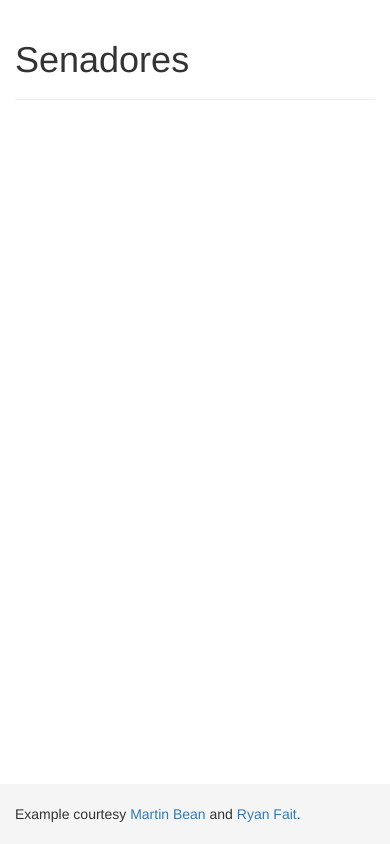
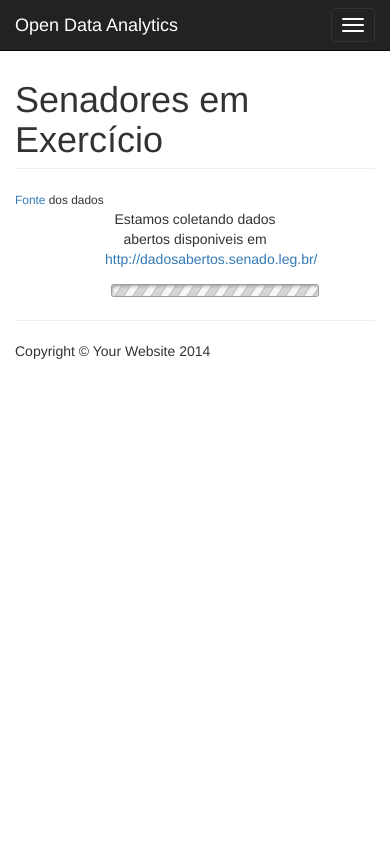
Before and after one commit to brunousml/OpenDataAnalysis, a Django app: template charts/templates/charts/senadores.html in a window 390 px wide; the page is wider, and only the part inside the window is pictured. Run offline with Django 3.2, Linux system fonts and the light colour scheme; the template is opened without the code that fills it, so the values that code supplies are empty; some libraries are stand-ins or nearby versions.

Commit message:
Adding PECs list

```diff
--- a/charts/static/charts/js/build/app.js
+++ b/charts/static/charts/js/build/app.js
@@ -1,4 +1,72 @@
-$(document).ready(function(){
+function renderPecs(){
+     $.get('http://www.senado.leg.br/rss/projetospecssenadores.xml', function(data){
+        var channel = data.find('channel');
+
+        var item = channel.find('item');
+        var title = item.find('title');
+
+        console.log(title);
+    }, 'xml');
+
+     $.ajax({
+        url: "http://www.senado.leg.br/rss/projetospecssenadores.xml",
+        type: "GET",
+        crossDomain: true,
+        dataType: "xml",
+        headers: {
+            "Access-Control-Allow-Origin": "*",
+        },
+        success: function (data) {
+            var channel = data.find('channel');
+        },
+        error: function (xhr, status) {
+            alert("error");
+        }
+    });
+}
+
+function renderMaterias(){
+    var limit = 0;
+    $.get('http://legis.senado.leg.br/dadosabertos/materia/legislaturaatual?tramitando=S', function(data){
+        var ListaMateriasLegislaturaAtual = $(data);
+        ListaMateriasLegislaturaAtual.each(function(){
+            var Materias = $(this).find('Materias');
+            Materias.each(function(){
+                var Materia = $(this).find('Materia');
+                $('#ajax-content').html('');
+
+                Materia.each(function(){
+                    limit++;
+                    if(limit > 50){
+                        return false;
+                    }
+                    var IdentificacaoMateria = $(this).find('IdentificacaoMateria');
+                    var UrlDetalheMateria = $(this).find('UrlDetalheMateria').text();
+
+                    var CodigoMateria = IdentificacaoMateria.find('CodigoMateria').text();
+                    var NumeroMateria = IdentificacaoMateria.find('NumeroMateria').text();
+
+                    $.get(UrlDetalheMateria, function(data){
+                        var Materia = $(data).find('Materia');//root
+                        var DadosBasicosMateria = Materia.find('DadosBasicosMateria');
+                        var IdentificacaoMateria = Materia.find('IdentificacaoMateria');
+
+                        var EmentaMateria = DadosBasicosMateria.find('EmentaMateria').text();
+
+                        var DescricaoSubtipoMateria = IdentificacaoMateria.find('DescricaoSubtipoMateria').text();
+//                        var AnoMateria = IdentificacaoMateria.find('AnoMateria').text();
+
+                        $('#ajax-content').append('<div><h2>'+ DescricaoSubtipoMateria +'</h2><p>'+ EmentaMateria +'</p></div>');
+                    });
+                });
+            });
+        });
+    }, 'xml');
+}
+
+
+function renderSenadores(){
+
     var table = '<div class="table-responsive"><table class="table">';
 
     $.get('http://legis.senado.leg.br/dadosabertos/senador/lista/atual ', function(data){
@@ -31,8 +99,12 @@ $(document).ready(function(){
         });
 
         table = table + '</table></div> ';
-        $('#senadores').html(table);
+        $('#ajax-content').html(table);
 
     }, 'xml');
+}
 
+$(document).ready(function(){
+//    renderSenadores();
+//    renderPecs();
 });
--- /dev/null
+++ b/charts/templates/charts/base.html
@@ -0,0 +1,120 @@
+<!DOCTYPE html>
+<html lang="en">
+
+<head>
+    {% load static %}
+    <meta charset="utf-8">
+    <meta http-equiv="X-UA-Compatible" content="IE=edge">
+    <meta name="viewport" content="width=device-width, initial-scale=1">
+    <meta name="description" content="">
+    <meta name="author" content="">
+
+    <title>Open Data Analysis</title>
+
+    <!-- Bootstrap Core CSS -->
+    <link href="{% static 'charts/css/bootstrap.min.css' %}" rel="stylesheet">
+
+    <!-- Custom CSS -->
+    <link href="css/1-col-portfolio.css" rel="stylesheet">
+
+    <!-- HTML5 Shim and Respond.js IE8 support of HTML5 elements and media queries -->
+    <!-- WARNING: Respond.js doesn't work if you view the page via file:// -->
+    <!--[if lt IE 9]>
+        <script src="https://oss.maxcdn.com/libs/html5shiv/3.7.0/html5shiv.js"></script>
+        <script src="https://oss.maxcdn.com/libs/respond.js/1.4.2/respond.min.js"></script>
+    <![endif]-->
+
+</head>
+
+<body>
+    <!-- Navigation -->
+    <nav class="navbar navbar-inverse navbar-fixed-top" role="navigation">
+        <div class="container">
+            <!-- Brand and toggle get grouped for better mobile display -->
+            <div class="navbar-header">
+                <button type="button" class="navbar-toggle" data-toggle="collapse" data-target="#bs-example-navbar-collapse-1">
+                    <span class="sr-only">Toggle navigation</span>
+                    <span class="icon-bar"></span>
+                    <span class="icon-bar"></span>
+                    <span class="icon-bar"></span>
+                </button>
+                <a class="navbar-brand" href="#">Open Data Analytics</a>
+            </div>
+            <!--Collect the nav links, forms, and other content for toggling-->
+            <div class="collapse navbar-collapse" id="bs-example-navbar-collapse-1">
+                <ul class="nav navbar-nav">
+                    <li><a href="/senadores" >Senadores</a></li>
+                    <li><a href="/pecs" >Senadores</a></li>
+                </ul>
+            </div>
+             <!--/.navbar-collapse-->
+        </div>
+        <!-- /.container -->
+    </nav>
+
+    <!-- Page Content -->
+    <div class="container">
+        <div class="row">
+            <br/>
+            <br/>
+            <div class="col-md-12">
+                {% block content %}{% endblock %}
+            </div>
+        </div>
+
+
+
+        <!-- Pagination -->
+        <!--<div class="row text-center">-->
+            <!--<div class="col-lg-12">-->
+                <!--<ul class="pagination">-->
+                    <!--<li>-->
+                        <!--<a href="#">&laquo;</a>-->
+                    <!--</li>-->
+                    <!--<li class="active">-->
+                        <!--<a href="#">1</a>-->
+                    <!--</li>-->
+                    <!--<li>-->
+                        <!--<a href="#">2</a>-->
+                    <!--</li>-->
+                    <!--<li>-->
+                        <!--<a href="#">3</a>-->
+                    <!--</li>-->
+                    <!--<li>-->
+                        <!--<a href="#">4</a>-->
+                    <!--</li>-->
+                    <!--<li>-->
+                        <!--<a href="#">5</a>-->
+                    <!--</li>-->
+                    <!--<li>-->
+                        <!--<a href="#">&raquo;</a>-->
+                    <!--</li>-->
+                <!--</ul>-->
+            <!--</div>-->
+        <!--</div>-->
+        <!-- /.row -->
+
+        <hr>
+
+        <!-- Footer -->
+        <footer>
+            <div class="row">
+                <div class="col-lg-12">
+                    <p>Copyright &copy; Your Website 2014</p>
+                </div>
+            </div>
+            <!-- /.row -->
+        </footer>
+
+    </div>
+    <!-- /.container -->
+
+    <!-- jQuery -->
+    <script src="js/jquery.js"></script>
+
+    <!-- Bootstrap Core JavaScript -->
+    <script src="js/bootstrap.min.js"></script>
+    {% block js %}{% endblock %}
+</body>
+
+</html>
--- a/charts/templates/charts/senadores.html
+++ b/charts/templates/charts/senadores.html
@@ -1,126 +1,26 @@
-<!DOCTYPE html>
-<html lang="en">
-  <head>
-    {% load static %}
-    <meta charset="utf-8">
-    <title>Sticky footer &middot; Twitter Bootstrap</title>
-    <meta name="viewport" content="width=device-width, initial-scale=1.0">
-    <meta name="description" content="">
-    <meta name="author" content="">
+{% extends "charts/base.html" %}
+{% load static %}
 
-    <!-- CSS -->
-    <link href="{% static 'charts/css/bootstrap.css' %}" rel="stylesheet">
-    <style type="text/css">
+{% block content %}
+    <div class="row">
+        <div class="col-md-10">
+            <h1 class="page-header">Senadores em Exercício</h1>
+            <small><a href="" target="_blank">Fonte</a> dos dados</small>
+        </div>
+    </div>
+    <div id="ajax-content">
+        <div id="loading" style="margin: 0 auto; max-width:50%; text-align: center;">
+            <p>Estamos coletando dados abertos disponiveis em
+                <a href="http://dadosabertos.senado.leg.br/">http://dadosabertos.senado.leg.br/</a> </p>
+            <img src="{% static 'charts/img/loading.gif' %}" />
+        </div>
+    </div>
+{% endblock %}
 
-      /* Sticky footer styles
-      -------------------------------------------------- */
-
-      html,
-      body {
-        height: 100%;
-        /* The html and body elements cannot have any padding or margin. */
-      }
-
-      /* Wrapper for page content to push down footer */
-      #wrap {
-        min-height: 100%;
-        height: auto !important;
-        height: 100%;
-        /* Negative indent footer by it's height */
-        margin: 0 auto -60px;
-      }
-
-      /* Set the fixed height of the footer here */
-      #push,
-      #footer {
-        height: 60px;
-      }
-      #footer {
-        background-color: #f5f5f5;
-      }
-
-      /* Lastly, apply responsive CSS fixes as necessary */
-      @media (max-width: 767px) {
-        #footer {
-          margin-left: -20px;
-          margin-right: -20px;
-          padding-left: 20px;
-          padding-right: 20px;
-        }
-      }
-
-
-
-      /* Custom page CSS
-      -------------------------------------------------- */
-      /* Not required for template or sticky footer method. */
-
-      .container {
-        width: auto;
-        max-width: 680px;
-      }
-      .container .credit {
-        margin: 20px 0;
-      }
-
-    </style>
-    <link href="../assets/css/bootstrap-responsive.css" rel="stylesheet">
-
-    <!-- HTML5 shim, for IE6-8 support of HTML5 elements -->
-    <!--[if lt IE 9]>
-      <script src="../assets/js/html5shiv.js"></script>
-    <![endif]-->
-
-    <!-- Fav and touch icons -->
-    <link rel="apple-touch-icon-precomposed" sizes="144x144" href="../assets/ico/apple-touch-icon-144-precomposed.png">
-    <link rel="apple-touch-icon-precomposed" sizes="114x114" href="../assets/ico/apple-touch-icon-114-precomposed.png">
-      <link rel="apple-touch-icon-precomposed" sizes="72x72" href="../assets/ico/apple-touch-icon-72-precomposed.png">
-                    <link rel="apple-touch-icon-precomposed" href="../assets/ico/apple-touch-icon-57-precomposed.png">
-                                   <link rel="shortcut icon" href="../assets/ico/favicon.png">
-  </head>
-
-  <body>
-
-
-    <!-- Part 1: Wrap all page content here -->
-    <div id="wrap">
-
-      <!-- Begin page content -->
-      <div class="container">
-        <div class="page-header">
-          <h1>Senadores</h1>
-        </div>
-        <div id="senadores"></div>
-      </div>
-
-      <div id="push"></div>
-    </div>
-
-    <div id="footer">
-      <div class="container">
-        <p class="muted credit">Example courtesy <a href="http://martinbean.co.uk">Martin Bean</a> and <a href="http://ryanfait.com/sticky-footer/">Ryan Fait</a>.</p>
-      </div>
-    </div>
-
-
-
-    <!-- Le javascript
-    ================================================== -->
-    <!-- Placed at the end of the document so the pages load faster -->
-    <script src="{% static 'charts/js/lib/jquery/jquery.min.js' %}"></script>
-    <script src="{% static 'charts/js/build/app.js' %}"></script>
-    <script src="../assets/js/bootstrap-transition.js"></script>
-    <script src="../assets/js/bootstrap-alert.js"></script>
-    <script src="../assets/js/bootstrap-modal.js"></script>
-    <script src="../assets/js/bootstrap-dropdown.js"></script>
-    <script src="../assets/js/bootstrap-scrollspy.js"></script>
-    <script src="../assets/js/bootstrap-tab.js"></script>
-    <script src="../assets/js/bootstrap-tooltip.js"></script>
-    <script src="../assets/js/bootstrap-popover.js"></script>
-    <script src="../assets/js/bootstrap-button.js"></script>
-    <script src="../assets/js/bootstrap-collapse.js"></script>
-    <script src="../assets/js/bootstrap-carousel.js"></script>
-    <script src="../assets/js/bootstrap-typeahead.js"></script>
-
-  </body>
-</html>
+{% block js %}
+<script>
+    $(document).ready(function(){
+        renderSenadores();
+    });
+</script>
+{% endblock %}
--- a/charts/urls.py
+++ b/charts/urls.py
@@ -4,4 +4,6 @@ from . import views
 
 urlpatterns = [
     url(r'^$', views.index, name='index'),
+    url(r'^senadores/$', views.senadores, name='senadores'),
+    url(r'^pecs$', views.pecs, name='pecs'),
 ]
```
Also changed, not shown: charts/templates/charts/pecs.html (added, +22 -0 lines), charts/views.py (+28 -0 lines), charts/static/charts/img/loading.gif (added).
